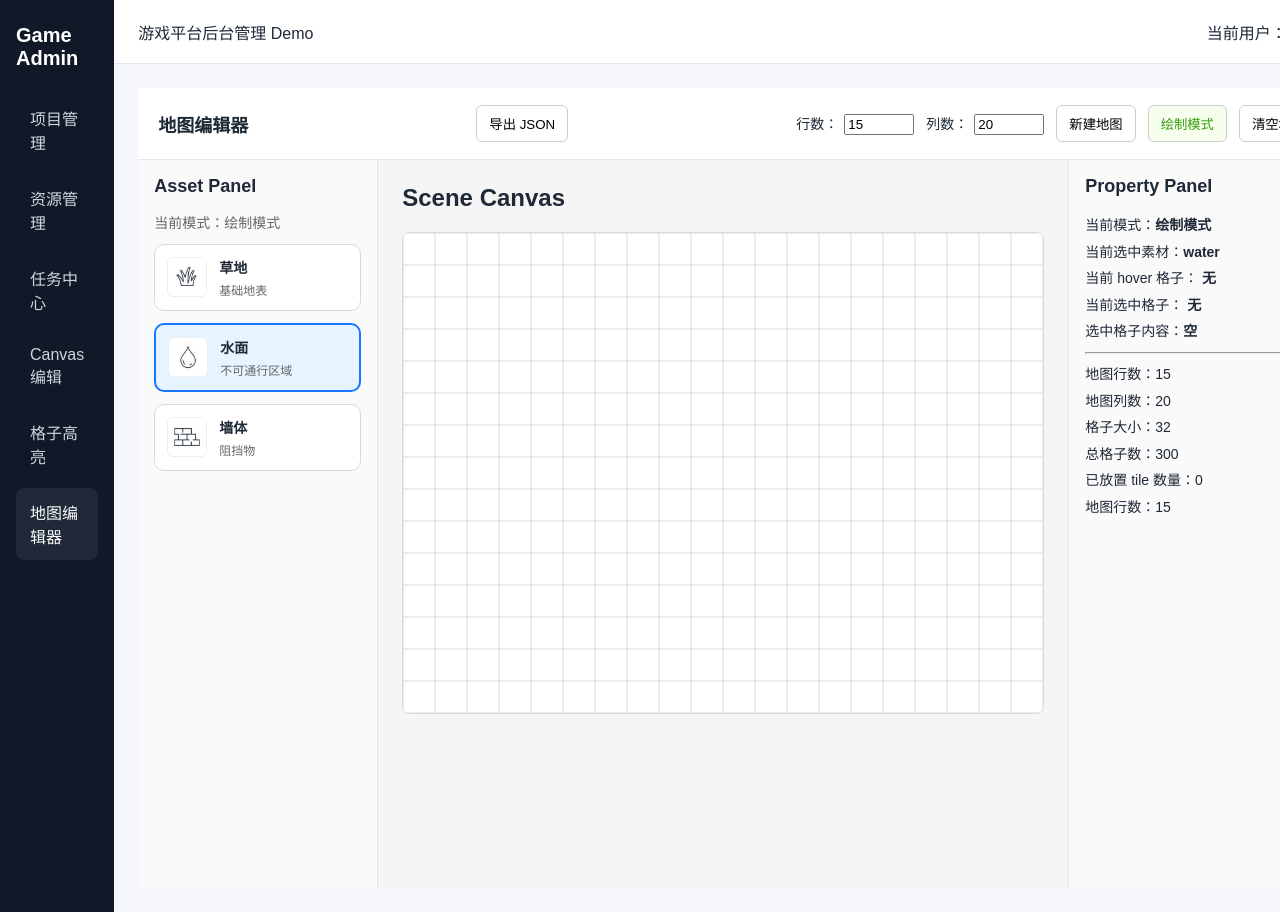
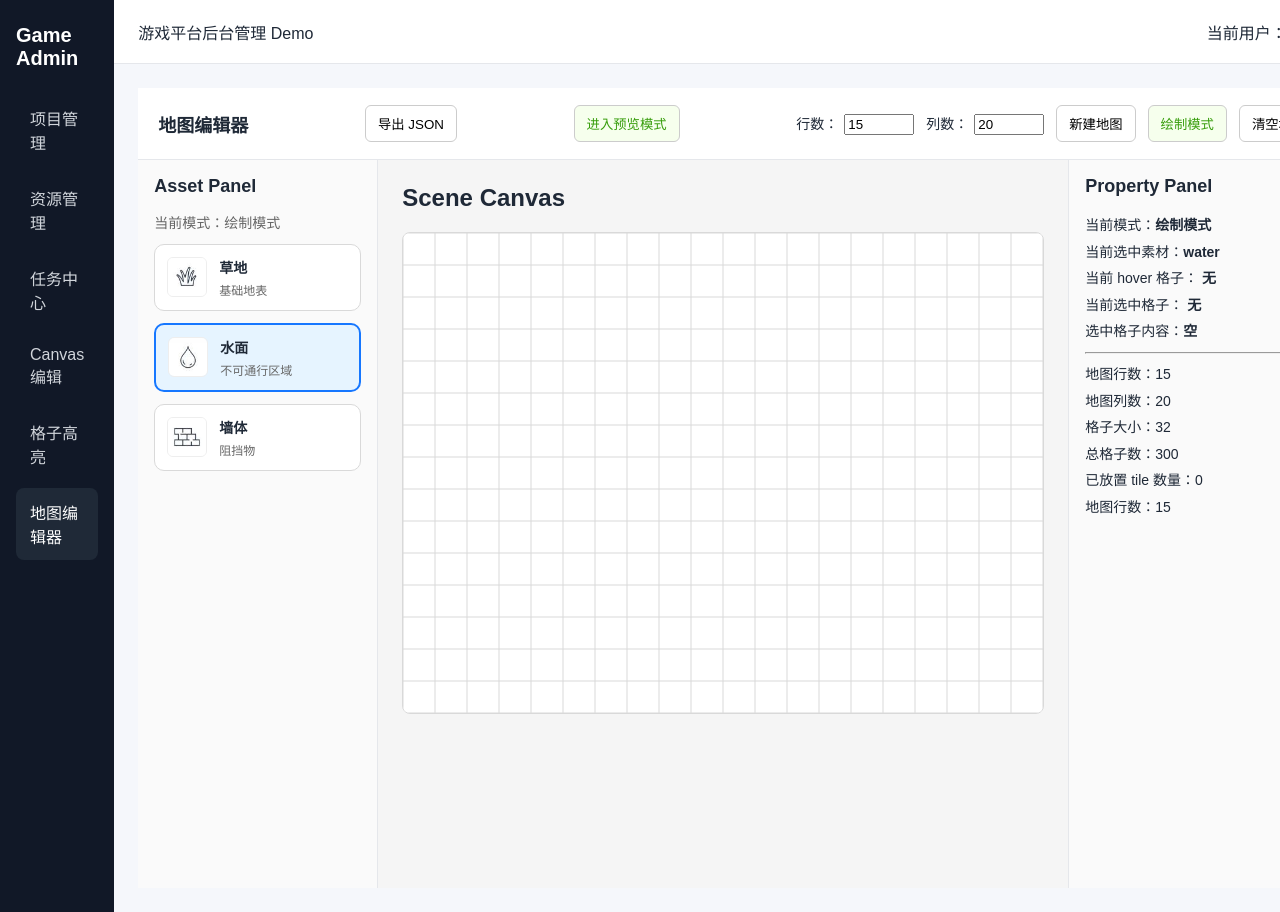
Before and after one commit to Caibospoem/react_learning, a React (Vite) app in the folder game-admin-demo/: page /mapeditor in a window 1280 px wide. Shown: the top 912 px of the page. Built offline with nearby package versions, Linux system fonts and the light colour scheme; sample sign-in values are in the browser's storage.

Commit message:
添加预览模式

```diff
--- a/game-admin-demo/src/components/SceneCanvas.tsx
+++ b/game-admin-demo/src/components/SceneCanvas.tsx
@@ -12,6 +12,7 @@ interface SceneCanvasProps {
   setSelectedCell: React.Dispatch<React.SetStateAction<{ row: number; col: number } | null>>
   isEraseMode: boolean
   tileAssets: TileAsset[]
+  mode: 'edit' | 'preview'
 }
 
 function SceneCanvas({
@@ -24,6 +25,7 @@ function SceneCanvas({
   setSelectedCell,
   isEraseMode,
   tileAssets,
+  mode,
 }: SceneCanvasProps) {
   const canvasRef = useRef<HTMLCanvasElement | null>(null)
 
@@ -121,13 +123,15 @@ function SceneCanvas({
     ctx.fillRect(0, 0, canvas.width, canvas.height)
 
     drawTiles(ctx)
-    drawGrid(ctx)
+    if (mode === 'edit') {
+      drawGrid(ctx)
+    }
 
-    if (hoverCell) {
+    if (mode === 'edit' && hoverCell) {
       drawHoverCell(ctx, hoverCell.row, hoverCell.col)
     }
 
-    if (selectedCell) {
+    if (mode === 'edit' && selectedCell) {
       drawSelectedCell(ctx, selectedCell.row, selectedCell.col)
     }
   }
@@ -184,10 +188,12 @@ function SceneCanvas({
     const key = `${cell.row}-${cell.col}`
     const currentTile = mapData.cells[key]
 
-    if (isEraseMode || currentTile === selectedTileId) {
-      setMapData((prev) => removeTileAtCell(prev, cell.row, cell.col))
-    } else {
-      setMapData((prev) => setTileAtCell(prev, cell.row, cell.col, selectedTileId))
+    if (mode === 'edit') {
+      if (isEraseMode || currentTile === selectedTileId) {
+        setMapData((prev) => removeTileAtCell(prev, cell.row, cell.col))
+      } else {
+        setMapData((prev) => setTileAtCell(prev, cell.row, cell.col, selectedTileId))
+      }
     }
   }
 
--- a/game-admin-demo/src/components/Toolbar.tsx
+++ b/game-admin-demo/src/components/Toolbar.tsx
@@ -8,6 +8,8 @@ interface ToolbarProps {
   onClearMap: () => void
   onCreateNewMap: () => void
   onExportJson: () => void
+  mode: 'edit' | 'preview'
+  onToggleMode: () => void
 }
 
 function Toolbar({
@@ -20,6 +22,9 @@ function Toolbar({
   onClearMap,
   onCreateNewMap,
   onExportJson,
+  mode,
+  onToggleMode
+
 }: ToolbarProps) {
   return (
     <div
@@ -48,6 +53,19 @@ function Toolbar({
         }}
       >
         导出 JSON
+      </button>
+      <button
+        onClick={onToggleMode}
+          style={{
+            padding: '8px 12px',
+            borderRadius: 6,
+            border: '1px solid #ccc',
+            background: mode === 'preview' ? '#fff1f0' : '#f6ffed',
+            color: mode === 'preview' ? '#cf1322' : '#389e0d',
+            cursor: 'pointer',
+          }}
+        >
+        {mode === 'edit' ? '进入预览模式' : '返回编辑模式'}
       </button>
       <div style={{ display: 'flex', alignItems: 'center', gap: 12, flexWrap: 'wrap' }}>
         <label style={{ fontSize: 14 }}>
--- a/game-admin-demo/src/pages/mapeditor.tsx
+++ b/game-admin-demo/src/pages/mapeditor.tsx
@@ -42,6 +42,8 @@ function MapEditor() {
     if (!exportedJson) return
     await navigator.clipboard.writeText(exportedJson)
   }
+  const [mode, setMode] = useState<'edit' | 'preview'>('edit')
+
 
   return (
     <div style={{ height: '100vh', display: 'flex', flexDirection: 'column' }}>
@@ -69,8 +71,12 @@ function MapEditor() {
           setDraftCols(nextCols)
         }}
         onExportJson={handleExportJson}
+        mode={mode}
+        onToggleMode={() => setMode((m) => (m === 'edit' ? 'preview' : 'edit'))}
+
       />
-
+      {
+        mode === 'edit' ? (
           <div style={{ flex: 1, display: 'flex', minHeight: 0 }}>
             <AssetPanel
               tileAssets={tileAssets}
@@ -101,6 +107,7 @@ function MapEditor() {
                 setSelectedCell={setSelectedCell}
                 isEraseMode={isEraseMode}
                 tileAssets={tileAssets}
+                mode={mode}
               />
               {exportedJson && (
                 <div
@@ -161,6 +168,33 @@ function MapEditor() {
               isEraseMode={isEraseMode}
             />
           </div>
+        ) : (
+          <div style={{ flex: 1, padding: 24, background: '#f5f5f5' }}>
+            <div
+              style={{
+                display: 'inline-block',
+                background: '#fff',
+                padding: 16,
+                borderRadius: 12,
+                boxShadow: '0 1px 3px rgba(0,0,0,0.08)',
+              }}
+            >
+              <SceneCanvas
+                mapData={mapData}
+                setMapData={setMapData}
+                selectedTileId={selectedTileId}
+                hoverCell={hoverCell}
+                setHoverCell={setHoverCell}
+                selectedCell={selectedCell}
+                setSelectedCell={setSelectedCell}
+                isEraseMode={isEraseMode}
+                tileAssets={tileAssets}
+                mode={mode}
+              />
+            </div>
+          </div>
+        )
+      }
     </div>
   )
 }
```
Lines whose indentation alone changed are shown as unchanged.
